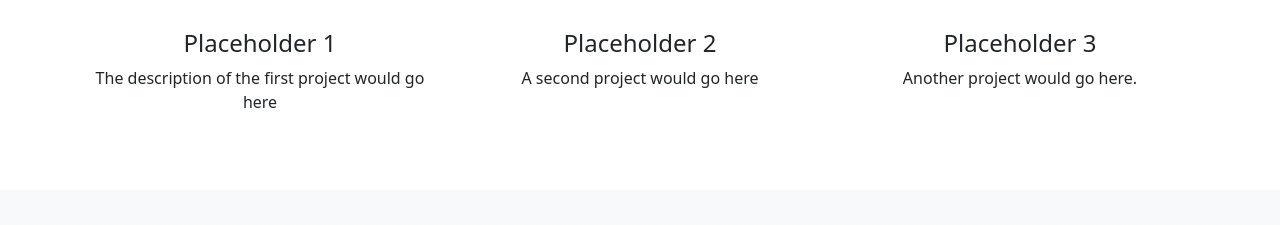
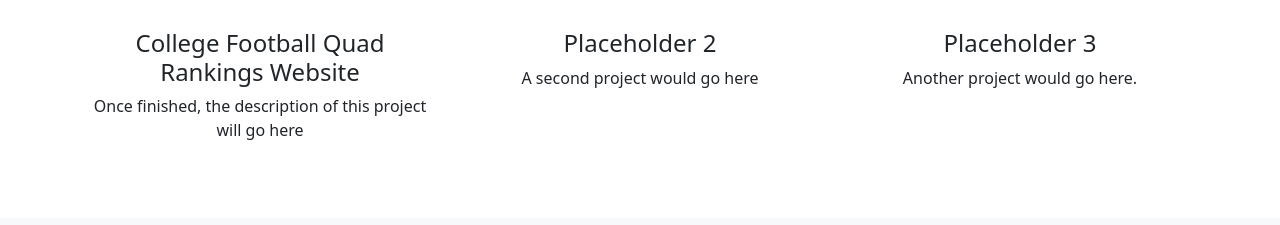
Before and after one commit to mdmerk01/portfolio, a plain HTML site: page index.html in a window 1280 px wide. Shown: the part 404-629 px from the top of the page. Drawn offline with nearby package versions, Linux system fonts and the light colour scheme.

Commit message:
added placeholder for real project

```diff
--- a/index.html
+++ b/index.html
@@ -50,8 +50,8 @@
       <br>
       <div class="row">
         <div class="col-md-4">
-          <h4>Placeholder 1</h4>
-          <p>The description of the first project would go here</p>
+          <h4>College Football Quad Rankings Website</h4>
+          <p>Once finished, the description of this project will go here</p>
         </div>
         <div class="col-md-4">
           <h4>Placeholder 2</h4>
```
